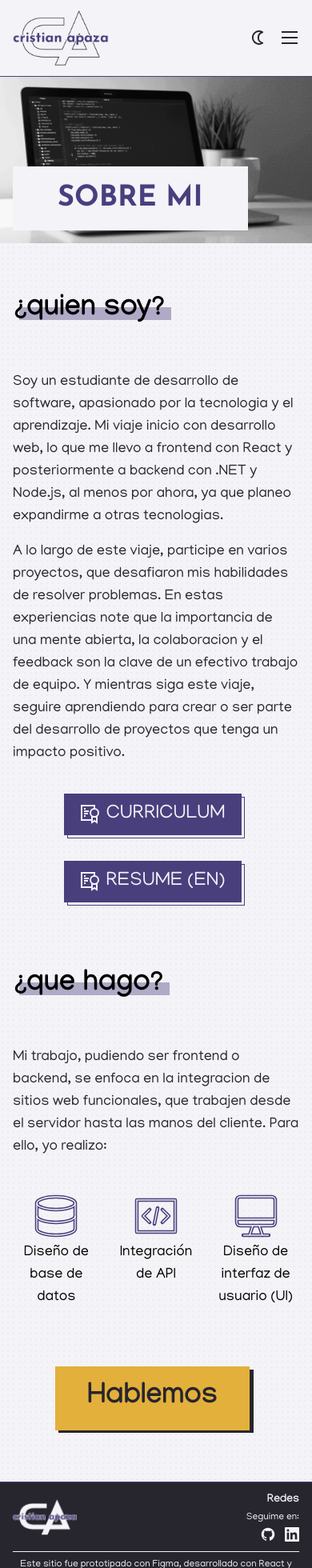
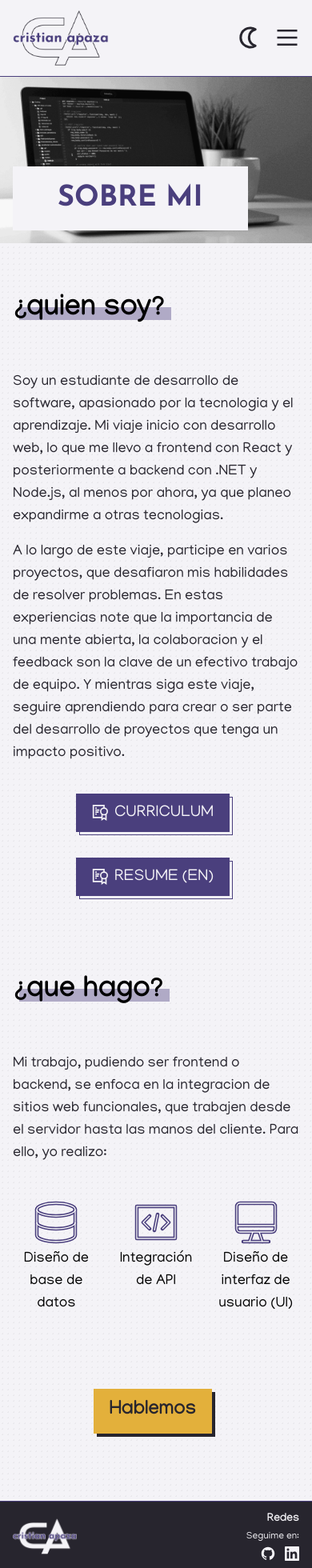
Before and after one commit to cris-jac/next-dev-portfolio, a Next.js app: page /about in a window 390 px wide. Shown: the top 1960 px of the page at 80% size. Built offline with nearby package versions, Linux system fonts and the light colour scheme.

Commit message:
Update responsive screen

```diff
--- a/app/about/page.tsx
+++ b/app/about/page.tsx
@@ -40,8 +40,9 @@ const About = () => {
       <div className="p-4 ">
         <Background />
         <main className="flex flex-col items-center lg:flex-row justify-between w-full max-w-screen-lg mx-auto relative">
-            <div className="flex flex-col md:flex-row w-full justify-between">
-                <div className="flex flex-col ">
+            <div className="flex flex-col md:flex-row w-full justify-between gap-4">
+
+                <div className="flex flex-col w-full md:w-1/2">
                     <div className="text-left relative my-12 w-fit">
                         <p className="relative text-4xl font-manjari font-bold z-20">¿quien soy?</p>
                         <span className="absolute w-full bg-secondary-color dark:bg-primary-color h-4 bottom-2 left-2 z-10"></span>
@@ -49,7 +50,7 @@ const About = () => {
                     <p className="text-lg font-manjari text-dark-color dark:text-light-color my-2">{textData[0]}</p>
                     <p className="text-lg font-manjari text-dark-color dark:text-light-color my-2">{textData[1]}</p>
 
-                    <div className="flex flex-col gap-8 items-center md:flex-row justify-around my-8">
+                    <div className="flex flex-col gap-8 items-center lg:flex-row justify-around my-8">
                         <div className="relative w-fit">
                             <div className="relative flex flex-row z-20">
                                 <div className="absolute top-0 left-0 w-full h-full border dark:bg-primary-color bg-light-color  border-primary-color dark:border-light-color">
@@ -59,8 +60,8 @@ const About = () => {
                                 active:-left-0 active:-top-0
                                 px-5 py-2.5 dark:bg-light-color bg-primary-color flex flex-row items-center gap-2 z-20 w-fit
                                 " target="_blank" rel="noreferrer">
-                                    <GrCertificate className="text-2xl text-light-color dark:text-primary-color"/>
-                                    <p className="text-2xl text-light-color dark:text-primary-color font-manjari">CURRICULUM</p>
+                                    <GrCertificate className="text-xl lg:text-2xl text-light-color dark:text-primary-color"/>
+                                    <p className="text-xl lg:text-2xl text-light-color dark:text-primary-color font-manjari">CURRICULUM</p>
                                 </a>
                             </div>
                         </div>
@@ -73,15 +74,15 @@ const About = () => {
                                 active:-left-0 active:-top-0
                                 px-5 py-2.5 dark:bg-light-color bg-primary-color flex flex-row items-center gap-2 z-20 w-fit
                                 " target="_blank" rel="noreferrer">
-                                    <GrCertificate className="text-2xl text-light-color dark:text-primary-color "/>
-                                    <p className="text-2xl text-light-color dark:text-primary-color  font-manjari">RESUME (EN)</p>
+                                    <GrCertificate className="text-xl lg:text-2xl text-light-color dark:text-primary-color "/>
+                                    <p className="text-xl lg:text-2xl text-light-color dark:text-primary-color font-manjari">RESUME (EN)</p>
                                 </a>
                             </div>
                         </div>
                     </div>
                 </div>
 
-                <div className="flex flex-col">
+                <div className="flex flex-col w-full md:w-1/2">
                     <div className="text-left relative my-12 w-fit">
                         <p className="relative text-4xl font-manjari font-bold z-20">¿que hago?</p>
                         <span className="absolute w-full bg-secondary-color dark:bg-primary-color h-4 bottom-2 left-2 z-10"></span>
--- a/app/page.tsx
+++ b/app/page.tsx
@@ -20,9 +20,9 @@ export default function Home() {
             </div>
 
             <div className="relative justify-center w-fit mb-32 mt-12">
-              <div className="absolute -top-10 -right-10 text-2xl font-josefin font-bold py-2.5 px-7 bg-primary-color text-light-color z-20">FRONT-END</div>
-              <div className="relative text-center w-fit text-4xl font-josefin font-bold py-5 px-14 border-primary-color border-2 dark:border-light-color bg-light-color text-primary-color z-10">WEB DEVELOPER</div>
-              <div className="absolute -bottom-10 -left-10 text-2xl font-josefin font-bold py-2.5 px-7 bg-primary-color text-light-color z-20">BACK-END</div>
+              <div className="absolute -top-10 -right-10 text-xl md:text-2xl font-josefin font-bold py-2.5 px-7 bg-primary-color text-light-color z-20">FRONT-END</div>
+              <div className="relative text-center w-fit text-2xl md:text-3xl lg:text-4xl font-josefin font-bold py-5 px-14 border-primary-color border-2 dark:border-light-color bg-light-color text-primary-color z-10">WEB DEVELOPER</div>
+              <div className="absolute -bottom-10 -left-10 text-xl md:text-2xl font-josefin font-bold py-2.5 px-7 bg-primary-color text-light-color z-20">BACK-END</div>
             </div>
           </div>
 
--- a/components/ActionButton.tsx
+++ b/components/ActionButton.tsx
@@ -5,13 +5,11 @@ const ActionButton = () => {
   return (
     <div className="relative w-fit">
       <Link href={"/contact"}>
-        <button className="absolute font-manjari text-4xl py-5 px-10 text-dark-color font-bold bg-accent-color -top-6 -left-1 active:-top-5 active:-left-0 z-20">
+        <button className="relative font-manjari text-2xl md:text-3xl lg:text-4xl py-3 md:py-5 px-5 md:px-10 text-dark-color font-bold bg-accent-color -top-1 -left-1 active:-top-0 active:-left-0 z-20">
           Hablemos
         </button>
       </Link>
-      <span className="relative font-manjari text-4xl py-5 px-10 dark:bg-light-color bg-dark-color  z-10">
-        Hablemos
-      </span>
+      <span className="absolute top-0 left-0 w-full h-full dark:bg-light-color bg-dark-color"></span>
     </div>
   );
 };
--- a/components/ContactForm.tsx
+++ b/components/ContactForm.tsx
@@ -5,7 +5,7 @@ import toast, { Toaster } from "react-hot-toast";
 import { GrMailOption } from "react-icons/gr";
 
 const ContactForm = () => {
-    const apiUrl = process.env.NEXT_PUBLIC_API_URL
+  const apiUrl = process.env.NEXT_PUBLIC_API_URL;
 
   const nameRef = useRef<HTMLInputElement | null>(null);
   const emailRef = useRef<HTMLInputElement | null>(null);
@@ -36,17 +36,18 @@ const ContactForm = () => {
         return res;
       } else {
         const errorData = await res.json();
-        toast.error("Hubo un error al enviar el mensaje, intenta nuevamente", { id: "1" });
+        toast.error("Hubo un error al enviar el mensaje, intenta nuevamente", {
+          id: "1",
+        });
         throw new Error(errorData.message || "An error occurred");
         // console.log(errorData);
       }
-
     }
   };
 
   return (
     <div>
-        <Toaster />
+      <Toaster />
       <form
         onSubmit={handleSubmit}
         className="flex flex-col w-full items-center relative"
@@ -80,12 +81,9 @@ const ContactForm = () => {
             flex flex-row gap-4"
           >
             <GrMailOption className="text-2xl text-dark-color" />
-            <p className="text-2xl text-dark-color font-manjari">
-              Enviar
-            </p>
+            <p className="text-2xl text-dark-color font-manjari">Enviar</p>
           </button>
         </div>
-
       </form>
     </div>
   );
--- a/components/Header.tsx
+++ b/components/Header.tsx
@@ -39,12 +39,12 @@ const Header = () => {
 
           <button onClick={() => setIsMenuOpen(!isMenuOpen)} className='md:hidden z-40'>
             {isMenuOpen ? (
-              <GrClose className='text-2xl hover:text-secondary-color text-dark-color dark:text-light-color' />
+              <GrClose className='text-3xl hover:text-secondary-color text-dark-color dark:text-light-color' />
             ) : (
-              <GrMenu className='text-2xl hover:text-secondary-color text-dark-color dark:text-light-color' />
+              <GrMenu className='text-3xl hover:text-secondary-color text-dark-color dark:text-light-color' />
             )}
           </button>
-          <div className={`flex flex-col fixed md:hidden top-0 py-32 ${isMenuOpen ? "right-0 transition-all duration-500 ease-in-out" : "-right-[500px] hidden"} text-center w-1/2 h-screen py-4 border-secondary-color dark:border-primary-color border-l dark:bg-primary-color dark:bg-opacity-95 bg-secondary-color bg-opacity-95 backdrop-blur-sm z-30`}>
+          <div className={`flex flex-col fixed md:hidden top-0 pt-32 ${isMenuOpen ? "right-0 transition-all duration-500 ease-in-out" : "-right-[500px] hidden"} text-center w-1/2 h-screen py-4 border-secondary-color dark:border-primary-color border-l dark:bg-primary-color dark:bg-opacity-95 bg-secondary-color bg-opacity-95 backdrop-blur-sm z-30`}>
             {navLinks.map((link, index) => (
               <NavigationButton key={index} link={link} />
             ))}
--- a/components/ThemeSwitch.tsx
+++ b/components/ThemeSwitch.tsx
@@ -15,11 +15,11 @@ const ThemeSwitch = () => {
 
     if (mounted) {
         if (resolvedTheme === "dark") {
-            return <GrSun className='text-2xl hover:text-secondary-color text-light-color hover:cursor-pointer z-40' onClick={()=> setTheme('light')}/>
+            return <GrSun className='text-4xl md:text-3xl hover:text-secondary-color text-light-color hover:cursor-pointer z-40' onClick={()=> setTheme('light')}/>
         }
 
         if (resolvedTheme === "light") {
-            return <GrMoon className='text-2xl hover:text-secondary-color text-dark-color hover:cursor-pointer z-40' onClick={() => setTheme('dark')}/>
+            return <GrMoon className='text-4xl md:text-3xl hover:text-secondary-color text-dark-color hover:cursor-pointer z-40' onClick={() => setTheme('dark')}/>
         }
     }
 }
```
Also changed, not shown: app/contact/page.tsx (+20 -11 lines).
